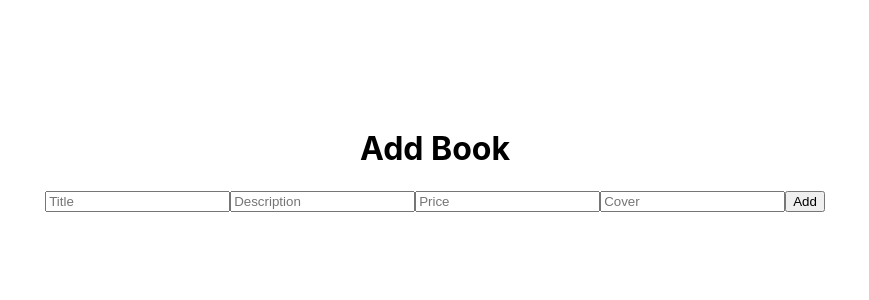
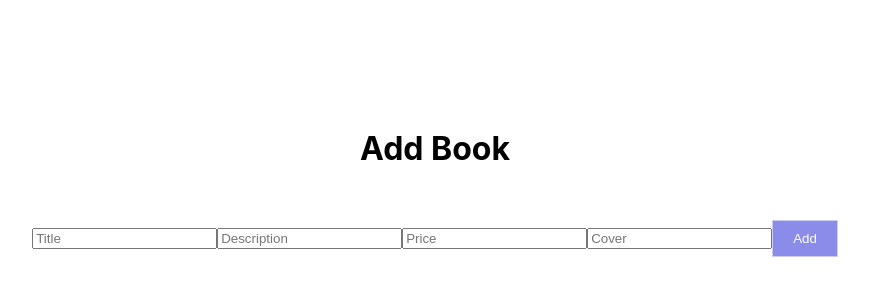
Before and after one commit to anjola-adeuyi/books-crud-app, a React (Create React App) app in the folder client/: page /add in a window 1280 px wide. Shown: the top 300 px of the page, without its empty margins (205-1074 px from the left). Built offline with nearby package versions, Linux system fonts and the light colour scheme.

Commit message:
fix window reload & refresh state

```diff
--- a/client/src/pages/Add.jsx
+++ b/client/src/pages/Add.jsx
@@ -57,7 +57,12 @@ const Add = () => {
         onChange={handleChange}
         name="cover"
       />
-      <button onClick={handleClick}>Add</button>
+      <button
+        onClick={handleClick}
+        className="add-btn"
+      >
+        Add
+      </button>
     </div>
   );
 };
--- a/client/src/pages/Books.jsx
+++ b/client/src/pages/Books.jsx
@@ -1,6 +1,9 @@
 import React from 'react';
 import { Link } from 'react-router-dom';
 import axios from 'axios';
+
+// img url = https://source.unsplash.com/random/?Cryptocurrency&1
+// img url = https://source.unsplash.com/random/
 
 const Books = () => {
   const [books, setBooks] = React.useState([]);
@@ -21,11 +24,10 @@ const Books = () => {
   const handleDelete = async (id) => {
     try {
       const response = await axios.delete(`http://localhost:8800/books/${id}`);
-      window.location.reload();
 
       console.log('second response', response);
 
-      // setBooks((books) => books.filter((book) => book.id !== id));
+      response.status === 200 && setBooks((books) => books.filter((book) => book.id !== id));
     } catch (error) {
       console.error(error);
     }
```
